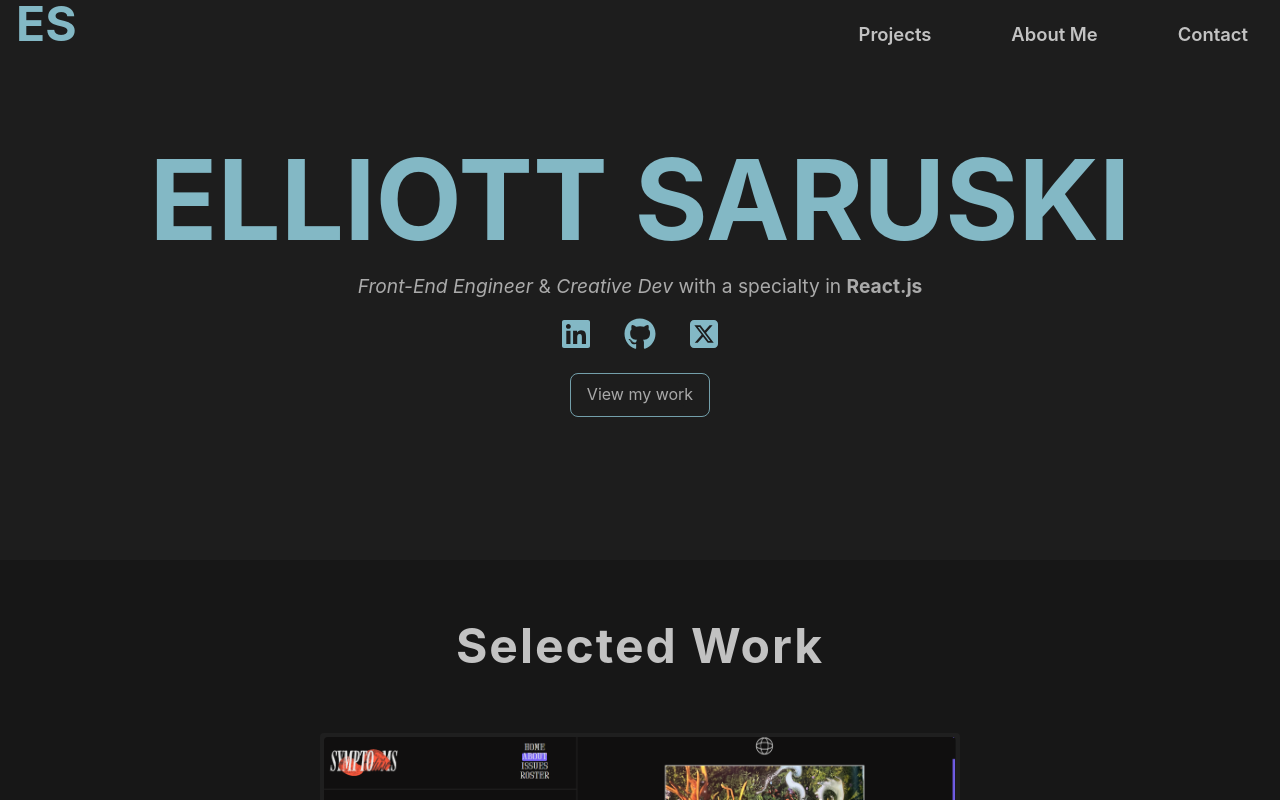
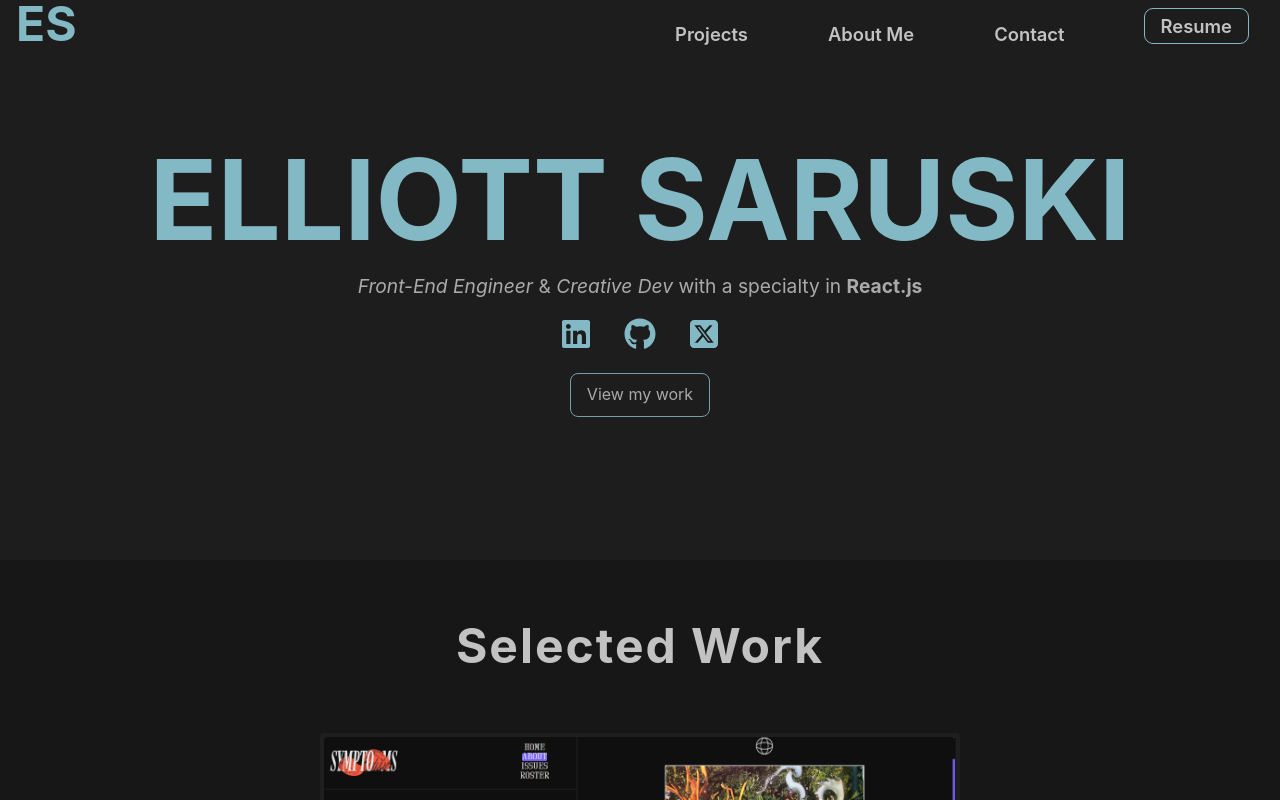
Before and after one commit to elliottsaruski/ES_front-end-portfolio, a React (Vite) app: page / in a window 1280 px wide. Built offline with nearby package versions, Linux system fonts and the light colour scheme.

Commit message:
Uploaded pdf of resume and implemented viewing/download

```diff
--- a/src/App.css
+++ b/src/App.css
@@ -354,7 +354,7 @@ section {
   position: relative;
   align-items: center;
   justify-content: center;
-  font-weight: 550;
+  font-weight: 400;
   padding: 0.5rem 1rem;
   border-radius: 0.5rem;
   text-align: center;
@@ -363,6 +363,7 @@ section {
   border: none;
   flex: 1;
   background: transparent;
+  transition: all 0.5s ease-in-out;
 }
 
 #link-to-more-projects-icon {
@@ -401,6 +402,7 @@ section {
   flex-wrap: wrap;
   gap: 0.25rem 1rem;
   text-align: center;
+  transition: all 0.5s ease-in-out;
 
   a {
     display: flex;
@@ -487,10 +489,10 @@ section {
   display: flex;
   flex-direction: column;
   gap: 1rem;
-  button {
+  a {
     font-size: 1rem;
     font-weight: 600;
-    padding: 1rem;
+    padding: 1rem 3rem;
   }
 }
 
@@ -609,8 +611,8 @@ section {
   flex-direction: column;
   align-items: center;
   justify-content: center;
-  gap: 2rem;
-  padding-block: 5rem;
+  gap: 1rem;
+  padding-block: 3rem;
   background-color: var(--clr-primary-bg);
 }
 
@@ -792,7 +794,7 @@ section {
   }
 
   .other-skills {
-    gap: 2rem;
+    gap: auto;
   }
 }
 
--- a/src/Components/NavBar-components/NavBar.jsx
+++ b/src/Components/NavBar-components/NavBar.jsx
@@ -1,5 +1,8 @@
 import { useState } from "react";
 import { RxHamburgerMenu } from "react-icons/rx";
+import { GoLinkExternal } from "react-icons/go";
+
+import resume_pdf from "../../assets/ES_FED_resumeFORWEB-v1.pdf";
 
 function NavBar() {
   const [mobileNavOpen, setMobileNavOpen] = useState(false);
@@ -36,6 +39,13 @@ function NavBar() {
           </a>
           <a href="#contact" className="contact">
             Contact
+          </a>
+          <a
+            className="view-more-projects-button RESUME"
+            href={resume_pdf}
+            target="_blank">
+            <p>Resume</p>
+            <GoLinkExternal id="link-to-more-projects-icon" />
           </a>
         </div>
         <div className="hamburger-wrapper">
--- a/src/Pages/About.jsx
+++ b/src/Pages/About.jsx
@@ -6,6 +6,7 @@ import { FaNodeJs } from "react-icons/fa6";
 import { GoLinkExternal } from "react-icons/go";
 
 import ES_headshot from "../assets/ES_headshot.jpg";
+import resume_pdf from "../assets/ES_FED_resumeFORWEB-v1.pdf";
 
 function About() {
   return (
@@ -20,9 +21,13 @@ function About() {
               className="headshot-img"
             />
             <div className="about-resume-cv-wrapper">
-              <button className="view-more-projects-button RESUME">
-                <p>Resume</p> <GoLinkExternal id="link-to-more-projects-icon" />
-              </button>
+              <a
+                className="view-more-projects-button RESUME"
+                href={resume_pdf}
+                target="_blank">
+                <p>Resume</p>
+                <GoLinkExternal id="link-to-more-projects-icon" />
+              </a>
             </div>
           </div>
           <div className="about-col-top-left">
```
Also changed, not shown: 1 other file (tests, documents, lock files or other folders).
